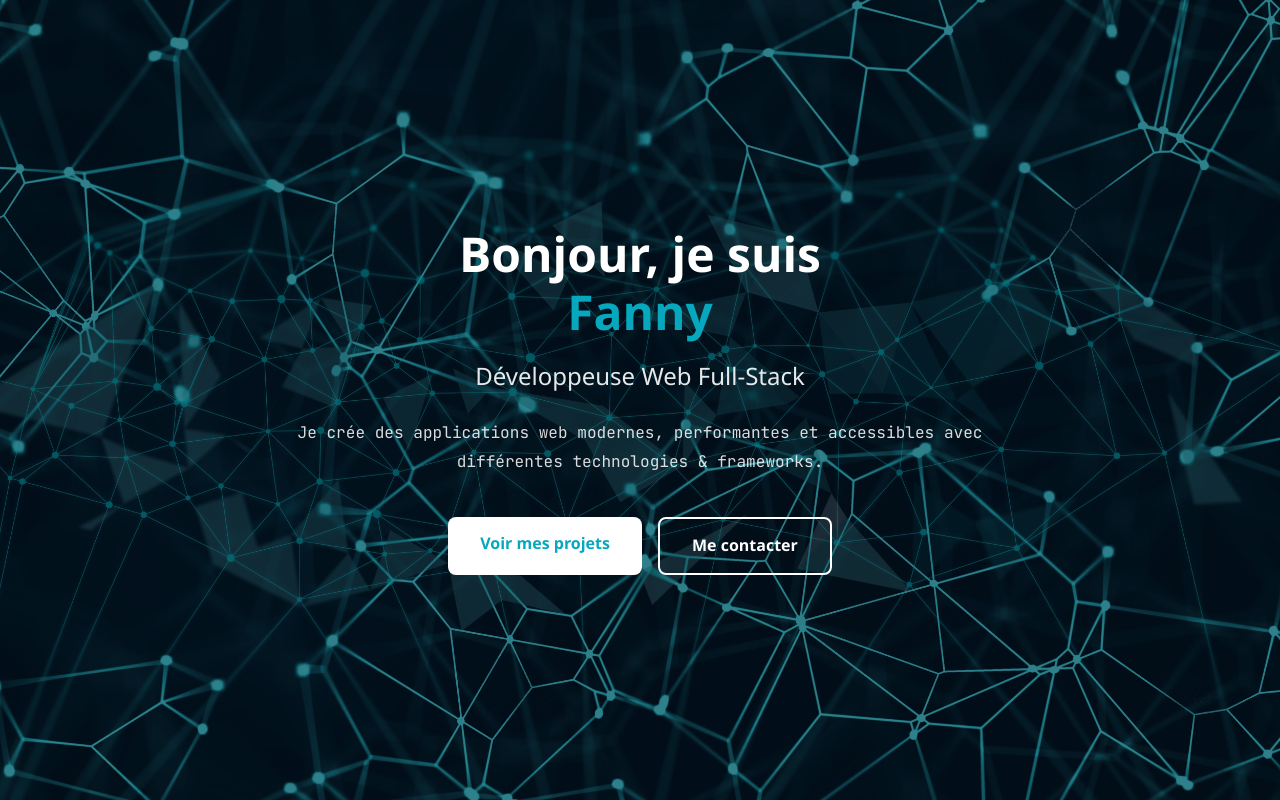
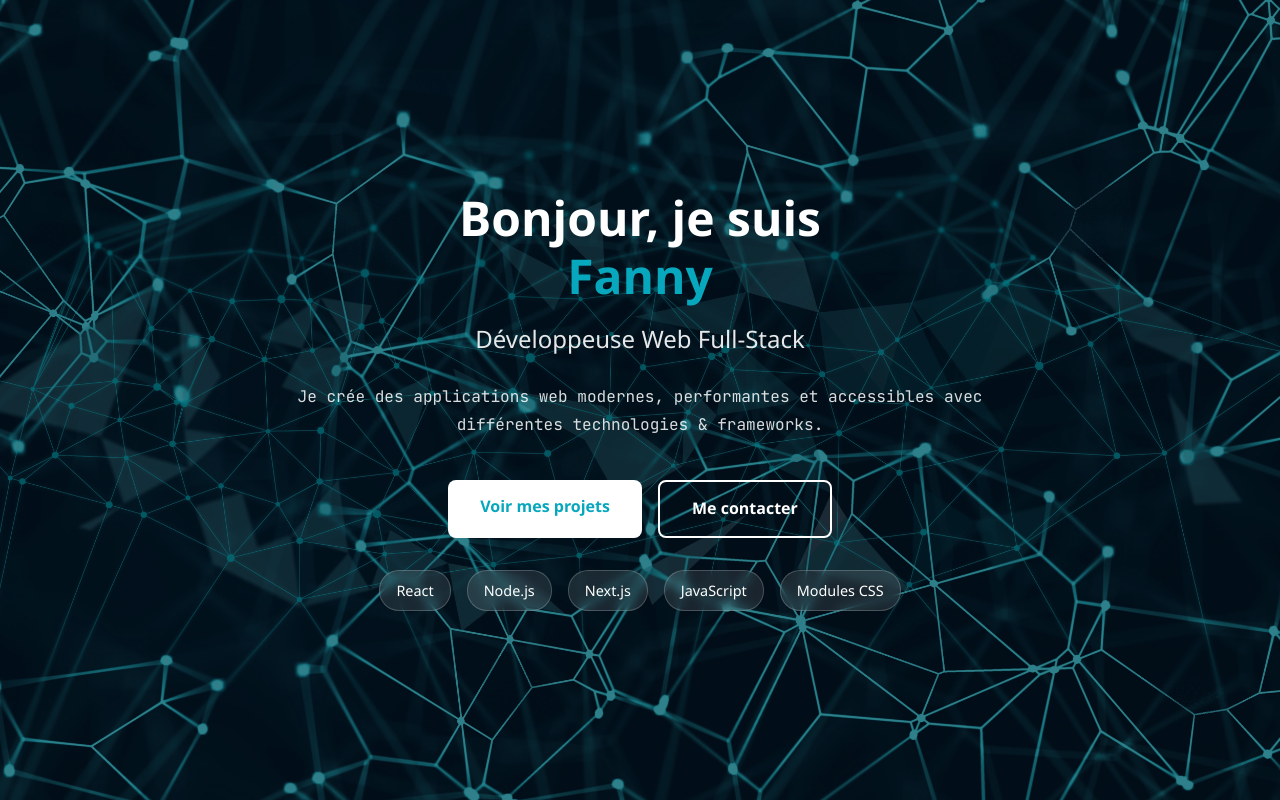
Before and after one commit to fannysaez/startNextJs, a Next.js app: page / in a window 1280 px wide. Built offline with nearby package versions, Linux system fonts and the light colour scheme.

Commit message:
components(page+styles): ajouts des skills en Tag

```diff
--- a/app/page.js
+++ b/app/page.js
@@ -1,5 +1,15 @@
 import Image from "next/image";
 import styles from "./page.module.css";
+import Tag from "@/components/Tag/Tag";
+
+const skills = [
+  "React",
+  "Node.js",
+  "Next.js",
+  "JavaScript",
+  "Modules CSS",
+];
+
 
 export default function Home() {
   return (
@@ -23,6 +33,11 @@ export default function Home() {
             Me contacter
           </a>
         </div>
+        <div className={styles.tagsContainer}>
+          {skills.map((skill) => (
+            <Tag key={skill}>{skill}</Tag>
+          ))}
+        </div>
       </div>
     </div>
   )
--- a/app/page.module.css
+++ b/app/page.module.css
@@ -88,7 +88,13 @@
   color: #07a7bd;
   transform: translateY(-2px);
 }
-
+.tagsContainer {
+  display: flex;
+  flex-wrap: wrap;
+  justify-content: center;
+  gap: 1rem;
+  margin-top: 2rem;
+}
 /* Responsive : mobile */
 @media (max-width: 768px) {
   .heroTitle {
```
